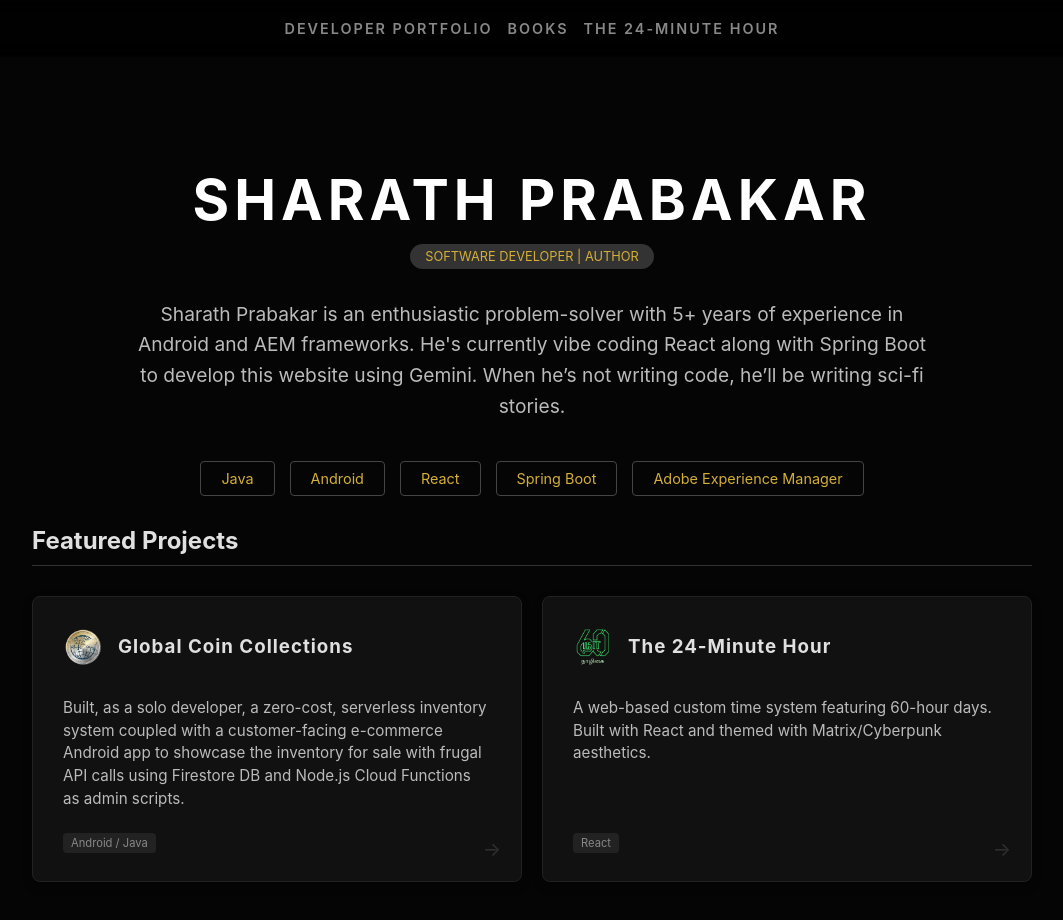
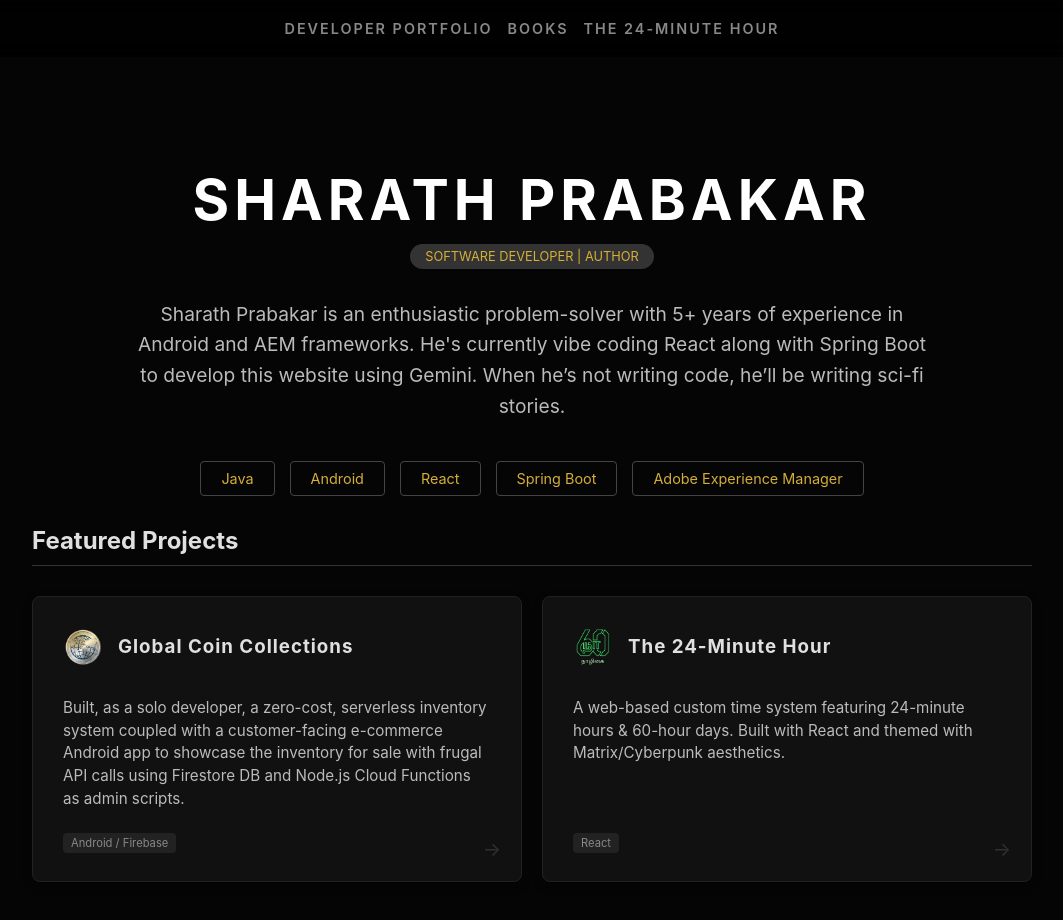
Before and after one commit to Sharath-Prabakar/sharath-prabakar.github.io, a React (Vite) app: page / in a window 1280 px wide. Shown: the top 920 px of the page, without its empty margins (108-1171 px from the left). Built offline with nearby package versions, Linux system fonts and the light colour scheme.

Commit message:
Fix Overlap of clock on themes

```diff
--- a/src/Home.jsx
+++ b/src/Home.jsx
@@ -38,14 +38,14 @@ const Home = () => {
                         icon={gccAppLogo}
                         iconColor="#d4af37"
                         description="Built, as a solo developer, a zero-cost, serverless inventory system coupled with a customer-facing e-commerce Android app to showcase the inventory for sale with frugal API calls using Firestore DB and Node.js Cloud Functions as admin scripts."
-                        tag="Android / Java"
+                        tag="Android / Firebase"
                         link="https://play.google.com/store/apps/details?id=com.thadaladi.globalcoincollections"
                     />
                     <ProjectCard
                         title="The 24-Minute Hour"
                         icon={sixtyHourLogo}
                         iconColor="#00FF41"
-                        description="A web-based custom time system featuring 60-hour days. Built with React and themed with Matrix/Cyberpunk aesthetics."
+                        description="A web-based custom time system featuring 24-minute hours & 60-hour days. Built with React and themed with Matrix/Cyberpunk aesthetics."
                         tag="React"
                         link="/clock"
                     />
--- a/src/SixtyHourClock.jsx
+++ b/src/SixtyHourClock.jsx
@@ -74,7 +74,6 @@ const MultiThemeClock = () => {
         height: '100vh',
         display: 'flex',
         flexDirection: 'column',
-        justifyContent: 'center',
         alignItems: 'center',
         paddingTop: '60px', // Offset for the fixed Navbar
         boxSizing: 'border-box',
@@ -105,7 +104,8 @@ const MultiThemeClock = () => {
             flexWrap: 'wrap', // Allow wrapping
             justifyContent: 'center',
             gap: '10px',
-            width: '90%'
+            width: '90%',
+            marginTop:'10px'
         }}>
             {Object.keys(themes).map((key) => (
                 <button
@@ -166,7 +166,7 @@ const MultiThemeClock = () => {
                 {format(time.h)}:{format(time.m)}:{format(time.s)}
             </div>
 
-            <div style={{ opacity: 0.7, fontSize: '1.2rem', marginTop: '10px' }}>
+            <div style={{ opacity: 0.7, fontSize: '1.2rem', marginTop: '10px', marginBottom: '10px' }}>
                 DAY CYCLE PROGRESS: {((((time.h * 24) +time.m) / 1440) * 100).toFixed(1)}%
             </div>
         </div>
```
